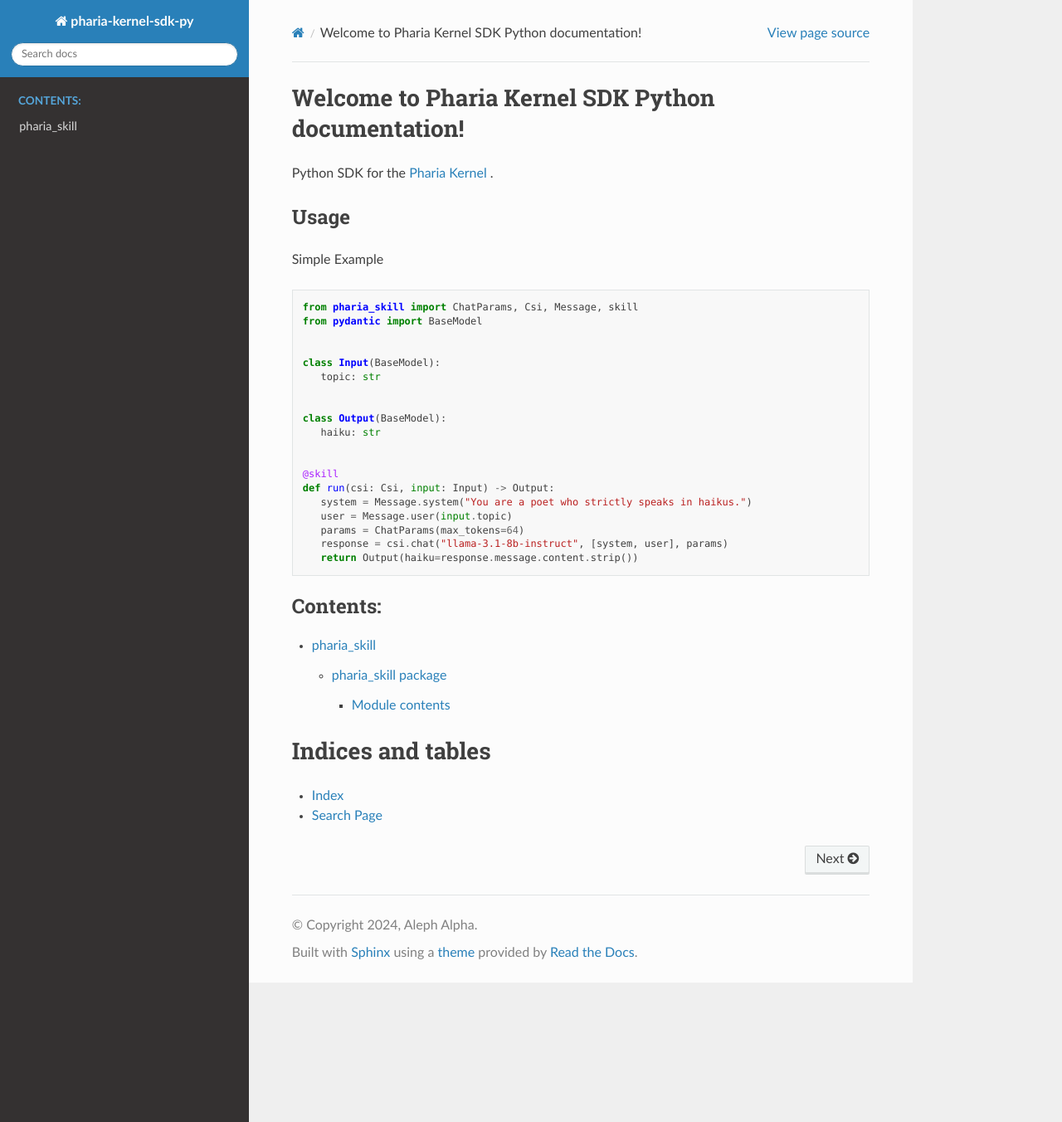
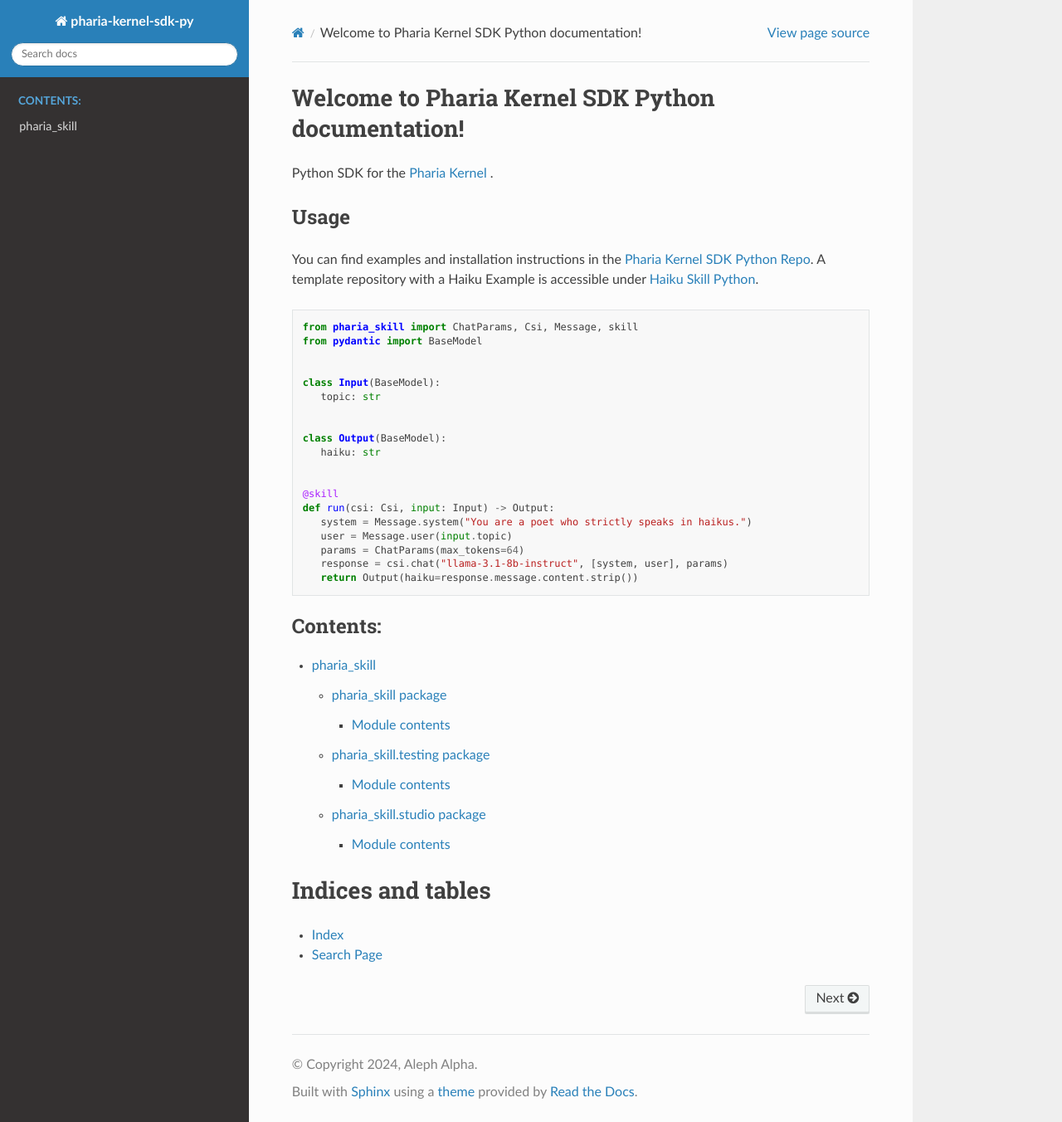
Before and after one commit to Aleph-Alpha/pharia-kernel-sdk-py, a Sphinx documentation site: the page built from docs/source/index.rst, in a window 1280 px wide and 1352 px high. Shown: the whole window at 83% size. Built offline with Sphinx 7.4.7 and the Read the Docs theme 3.1.0, drawn with Linux system fonts in a browser that asks for light colours.

Commit message:
docs: update documentation and module structure
Update documentation to include separate pages for pharia_skill_testing
and pharia_skill_studio, and add links to the Pharia Kernel SDK Python
Repo and Haiku Skill Python template repository.

```diff
--- a/docs/source/conf.py
+++ b/docs/source/conf.py
@@ -3,7 +3,7 @@
 # For the full list of built-in configuration values, see the documentation:
 # https://www.sphinx-doc.org/en/master/usage/configuration.html
 import importlib.metadata
-from types import FunctionType
+from types import FunctionType, MethodType
 
 # -- Project information -----------------------------------------------------
 # https://www.sphinx-doc.org/en/master/usage/configuration.html#project-information
@@ -47,7 +47,11 @@
         False: autodoc includes this attribute (even show private and magic attributes, e.g. __eq__)
         None: default behavior (private and magic attributes are excluded)
     """
-    if what == "class" and not isinstance(obj, FunctionType):
+    if (
+        what == "class"
+        and not isinstance(obj, FunctionType)
+        and not isinstance(obj, MethodType)
+    ):
         return True
     return None
 
--- a/docs/source/index.rst
+++ b/docs/source/index.rst
@@ -10,7 +10,9 @@
 Usage
 -----
 
-Simple Example
+You can find examples and installation instructions in the `Pharia Kernel SDK Python Repo`_.
+A template repository with a Haiku Example is accessible under `Haiku Skill Python`_.
+
 
 .. code:: python
 
@@ -35,7 +37,6 @@
          return Output(haiku=response.message.content.strip())
 
 
-
 .. toctree::
    :maxdepth: 4
    :caption: Contents:
@@ -50,3 +51,7 @@
 * :ref:`search`
 
 .. _Pharia Kernel: https://pharia-kernel.aleph-alpha.stackit.run
+
+.. _Pharia Kernel SDK Python Repo: https://github.com/Aleph-Alpha/pharia-kernel-sdk-py
+
+.. _Haiku Skill Python: https://github.com/Aleph-Alpha/haiku-skill-python
--- /dev/null
+++ b/docs/source/pharia_skill_studio.rst
@@ -0,0 +1,10 @@
+pharia_skill.studio package
+===========================
+
+Module contents
+---------------
+
+.. automodule:: pharia_skill.studio
+   :members:
+   :undoc-members:
+   :show-inheritance:
--- /dev/null
+++ b/docs/source/pharia_skill_testing.rst
@@ -0,0 +1,10 @@
+pharia_skill.testing package
+============================
+
+Module contents
+---------------
+
+.. automodule:: pharia_skill.testing
+   :members:
+   :undoc-members:
+   :show-inheritance:
```
Also changed, not shown: docs/source/modules.rst (+10 -0 lines), docs/source/pharia_skill.rst (+0 -10 lines).
